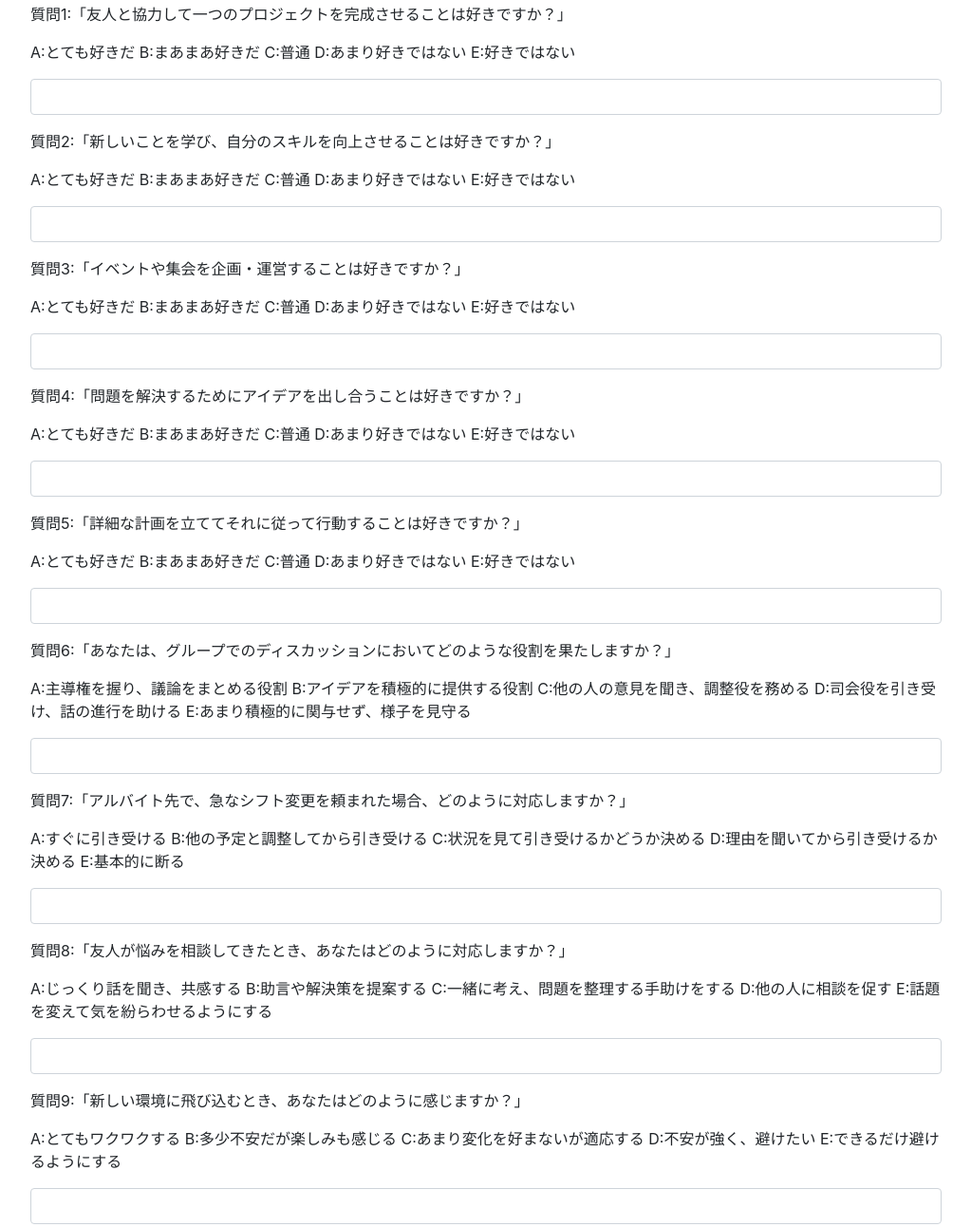
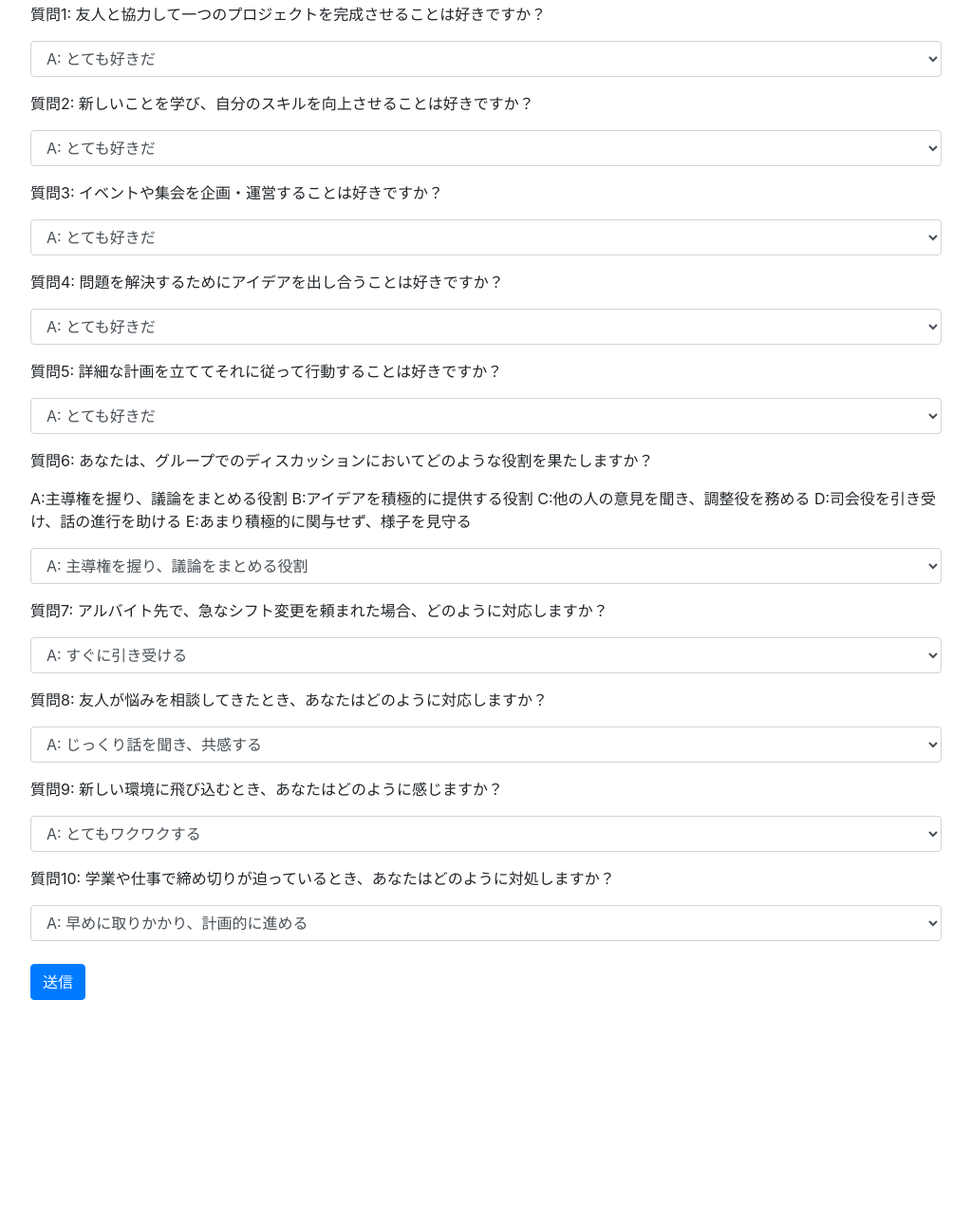
Before and after one commit to Amplil/lineform_job, a plain HTML site: page index.html in a window 1280 px wide. Shown: the part 107-1399 px from the top of the page at 95% size, without its empty margins (128-1151 px from the left). After the commit the page ends 1176 px from the top, so only its background shows below. Drawn offline with nearby package versions, Linux system fonts and the light colour scheme; a script that the page names is missing.

Commit message:
選択形式

```diff
--- a/index.html
+++ b/index.html
@@ -14,56 +14,97 @@
         <div>
             <input class="form-control w-100 mt-1" name="1" placeholder="" required>
         </div>
-        <p class="mt-3">質問1:「友人と協力して一つのプロジェクトを完成させることは好きですか？」</p>
-        <p class="mt-3">A:とても好きだ B:まあまあ好きだ C:普通 D:あまり好きではない E:好きではない</p>
-        <div>
-            <input class="form-control w-100 mt-1" name="2" placeholder="" required>
-        </div>
-        <p class="mt-3">質問2:「新しいことを学び、自分のスキルを向上させることは好きですか？」</p>
-        <p class="mt-3">A:とても好きだ B:まあまあ好きだ C:普通 D:あまり好きではない E:好きではない</p>
-        <div>
-            <input class="form-control w-100 mt-1" name="3" placeholder="" required>
-        </div>
-        <p class="mt-3">質問3:「イベントや集会を企画・運営することは好きですか？」</p>
-        <p class="mt-3">A:とても好きだ B:まあまあ好きだ C:普通 D:あまり好きではない E:好きではない</p>
-        <div>
-            <input class="form-control w-100 mt-1" name="4" placeholder="" required>
-        </div>
-        <p class="mt-3">質問4:「問題を解決するためにアイデアを出し合うことは好きですか？」</p>
-        <p class="mt-3">A:とても好きだ B:まあまあ好きだ C:普通 D:あまり好きではない E:好きではない</p>
-        <div>
-            <input class="form-control w-100 mt-1" name="5" placeholder="" required>
-        </div>
-        <p class="mt-3">質問5:「詳細な計画を立ててそれに従って行動することは好きですか？」</p>
-        <p class="mt-3">A:とても好きだ B:まあまあ好きだ C:普通 D:あまり好きではない E:好きではない</p>
-        <div>
-            <input class="form-control w-100 mt-1" name="6" placeholder="" required>
-        </div>
-        <p class="mt-3">質問6:「あなたは、グループでのディスカッションにおいてどのような役割を果たしますか？」</p>
+
+        <p class="mt-3">質問1: 友人と協力して一つのプロジェクトを完成させることは好きですか？</p>
+        <select class="form-control w-100 mt-1" name="2">
+            <option value="A">A: とても好きだ</option>
+            <option value="B">B: まあまあ好きだ</option>
+            <option value="C">C: 普通</option>
+            <option value="D">D: あまり好きではない</option>
+            <option value="E">E: 好きではない</option>
+        </select>
+
+        <p class="mt-3">質問2: 新しいことを学び、自分のスキルを向上させることは好きですか？</p>
+        <select class="form-control w-100 mt-1" name="3">
+            <option value="A">A: とても好きだ</option>
+            <option value="B">B: まあまあ好きだ</option>
+            <option value="C">C: 普通</option>
+            <option value="D">D: あまり好きではない</option>
+            <option value="E">E: 好きではない</option>
+        </select>
+
+        <p class="mt-3">質問3: イベントや集会を企画・運営することは好きですか？</p>
+        <select class="form-control w-100 mt-1" name="4">
+            <option value="A">A: とても好きだ</option>
+            <option value="B">B: まあまあ好きだ</option>
+            <option value="C">C: 普通</option>
+            <option value="D">D: あまり好きではない</option>
+            <option value="E">E: 好きではない</option>
+        </select>
+
+        <p class="mt-3">質問4: 問題を解決するためにアイデアを出し合うことは好きですか？</p>
+        <select class="form-control w-100 mt-1" name="5">
+            <option value="A">A: とても好きだ</option>
+            <option value="B">B: まあまあ好きだ</option>
+            <option value="C">C: 普通</option>
+            <option value="D">D: あまり好きではない</option>
+            <option value="E">E: 好きではない</option>
+        </select>
+
+        <p class="mt-3">質問5: 詳細な計画を立ててそれに従って行動することは好きですか？</p>
+        <select class="form-control w-100 mt-1" name="6">
+            <option value="A">A: とても好きだ</option>
+            <option value="B">B: まあまあ好きだ</option>
+            <option value="C">C: 普通</option>
+            <option value="D">D: あまり好きではない</option>
+            <option value="E">E: 好きではない</option>
+        </select>
+
+        <p class="mt-3">質問6: あなたは、グループでのディスカッションにおいてどのような役割を果たしますか？</p>
         <p class="mt-3">A:主導権を握り、議論をまとめる役割 B:アイデアを積極的に提供する役割 C:他の人の意見を聞き、調整役を務める D:司会役を引き受け、話の進行を助ける E:あまり積極的に関与せず、様子を見守る</p>
-        <div>
-            <input class="form-control w-100 mt-1" name="7" placeholder="" required>
-        </div>
-        <p class="mt-3">質問7:「アルバイト先で、急なシフト変更を頼まれた場合、どのように対応しますか？」</p>
-        <p class="mt-3">A:すぐに引き受ける B:他の予定と調整してから引き受ける C:状況を見て引き受けるかどうか決める D:理由を聞いてから引き受けるか決める E:基本的に断る</p>
-        <div>
-            <input class="form-control w-100 mt-1" name="8" placeholder="" required>
-        </div>
-        <p class="mt-3">質問8:「友人が悩みを相談してきたとき、あなたはどのように対応しますか？」</p>
-        <p class="mt-3">A:じっくり話を聞き、共感する B:助言や解決策を提案する C:一緒に考え、問題を整理する手助けをする D:他の人に相談を促す E:話題を変えて気を紛らわせるようにする</p>
-        <div>
-            <input class="form-control w-100 mt-1" name="9" placeholder="" required>
-        </div>
-        <p class="mt-3">質問9:「新しい環境に飛び込むとき、あなたはどのように感じますか？」</p>
-        <p class="mt-3">A:とてもワクワクする B:多少不安だが楽しみも感じる C:あまり変化を好まないが適応する D:不安が強く、避けたい E:できるだけ避けるようにする</p>
-        <div>
-            <input class="form-control w-100 mt-1" name="10" placeholder="" required>
-        </div>
-        <p class="mt-3">質問10:「学業や仕事で締め切りが迫っているとき、あなたはどのように対処しますか？」</p>
-        <p class="mt-3">A:早めに取りかかり、計画的に進める B:途中で進捗を確認しながら進める C:ギリギリになってから一気に取りかかる D:プレッシャーを感じるがなんとか間に合わせる E:締め切りに間に合わないことが多い</p>
-        <div>
-            <input class="form-control w-100 mt-1" name=11" placeholder="" required>
-        </div>
+        <select class="form-control w-100 mt-1" name="7">
+            <option value="A">A: 主導権を握り、議論をまとめる役割</option>
+            <option value="B">B: アイデアを積極的に提供する役割</option>
+            <option value="C">C: 他の人の意見を聞き、調整役を務める D:司会役を引き受け、話の進行を助ける</option>
+            <option value="D">D: 司会役を引き受け、話の進行を助ける E:あまり積極的に関与せず、様子を見守る</option>
+        </select>
+
+        <p class="mt-3">質問7: アルバイト先で、急なシフト変更を頼まれた場合、どのように対応しますか？</p>
+        <select class="form-control w-100 mt-1" name="8">
+            <option value="A">A: すぐに引き受ける</option>
+            <option value="B">B: 他の予定と調整してから引き受ける</option>
+            <option value="C">C: 状況を見て引き受けるかどうか決める</option>
+            <option value="D">D: 理由を聞いてから引き受けるか決める</option>
+            <option value="E">E: 基本的に断る</option>
+        </select>
+
+        <p class="mt-3">質問8: 友人が悩みを相談してきたとき、あなたはどのように対応しますか？</p>
+        <select class="form-control w-100 mt-1" name="9">
+            <option value="A">A: じっくり話を聞き、共感する</option>
+            <option value="B">B: 助言や解決策を提案する C:一緒に考え、問題を整理する手助けをする</option>
+            <option value="C">C: 一緒に考え、問題を整理する手助けをする</option>
+            <option value="D">D: 他の人に相談を促す</option>
+            <option value="E">E: 話題を変えて気を紛らわせるようにする</option>
+        </select>
+
+        <p class="mt-3">質問9: 新しい環境に飛び込むとき、あなたはどのように感じますか？</p>
+        <select class="form-control w-100 mt-1" name="10">
+            <option value="A">A: とてもワクワクする</option>
+            <option value="B">B: 多少不安だが楽しみも感じる</option>
+            <option value="C">C: あまり変化を好まないが適応する</option>
+            <option value="D">D: 不安が強く、避けたい</option>
+            <option value="E">E: できるだけ避けるようにする</option>
+        </select>
+
+        <p class="mt-3">質問10: 学業や仕事で締め切りが迫っているとき、あなたはどのように対処しますか？</p>
+        <select class="form-control w-100 mt-1" name="11">
+            <option value="A">A: 早めに取りかかり、計画的に進める</option>
+            <option value="B">B: 途中で進捗を確認しながら進める</option>
+            <option value="C">C: ギリギリになってから一気に取りかかる</option>
+            <option value="D">D: プレッシャーを感じるがなんとか間に合わせる</option>
+            <option value="E">E: 締め切りに間に合わないことが多い</option>
+        </select>
+
         <input type="submit" class="mt-4 btn btn-primary" value="送信">
     </form>
 
@@ -106,18 +147,19 @@
         $(function () {
             $('form').submit(function () {
                 const text1    = $('input[name="1"]').val();
-                const text2 = $('input[name="2"]').val();
-                const text3  = $('input[name="3"]').val();
-                const text4  = $('input[name="4"]').val();
-                const text5 = $('input[name="5"]').val();
-                const text6 = $('input[name="6"]').val();
-                const text7  = $('input[name="7"]').val();
-                const text8  = $('input[name="8"]').val();
-                const text9 = $('input[name="9"]').val();
-                const text10 = $('input[name="10"]').val();
-                const text11  = $('input[name="11"]').val();
+                const text2 = $('select[name="2"]').val();
+                const text3  = $('select[name="3"]').val();
+                const text4  = $('select[name="4"]').val();
+                const text5 = $('select[name="5"]').val();
+                const text6 = $('select[name="6"]').val();
+                const text7  = $('select[name="7"]').val();
+                const text8  = $('select[name="8"]').val();
+                const text9 = $('select[name="9"]').val();
+                const text10 = $('select[name="10"]').val();
+                const text11  = $('select[name="11"]').val();
+                const msg = `適職診断\n${text1}\n${text2}\n${text3}\n${text4}\n${text5}\n${text6}\n${text7}\n${text8}\n${text9}\n${text10}\n${text11}`;
 
-                const msg = `${text1}\n${text2}\n${text3}\n${text4}\n${text5}\n${text6}\n${text7}\n${text8}\n${text9}\n${text10}\n${text11}`;
+                console.log(msg);
                 sendText(msg);
 
                 return false;
```
